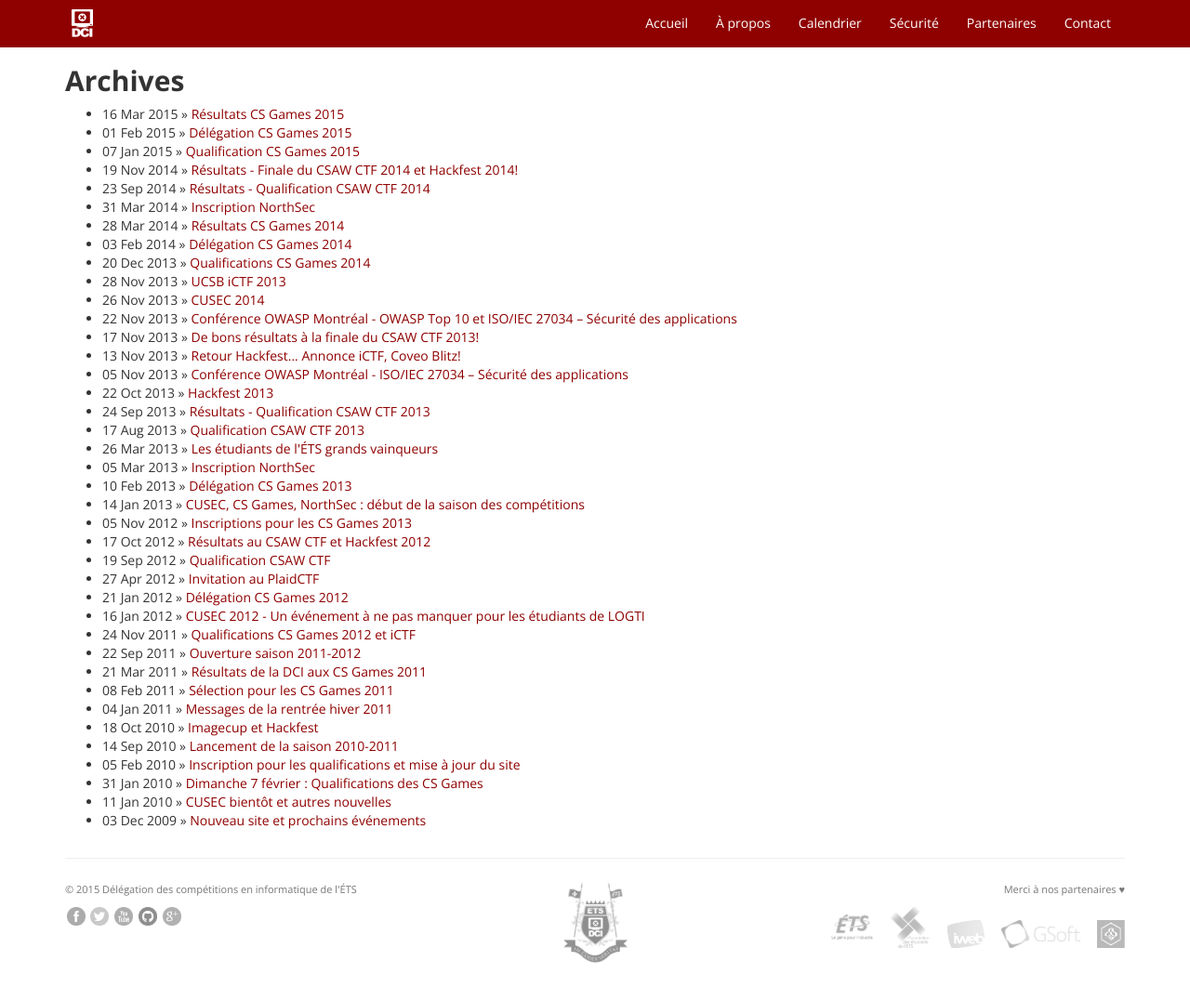
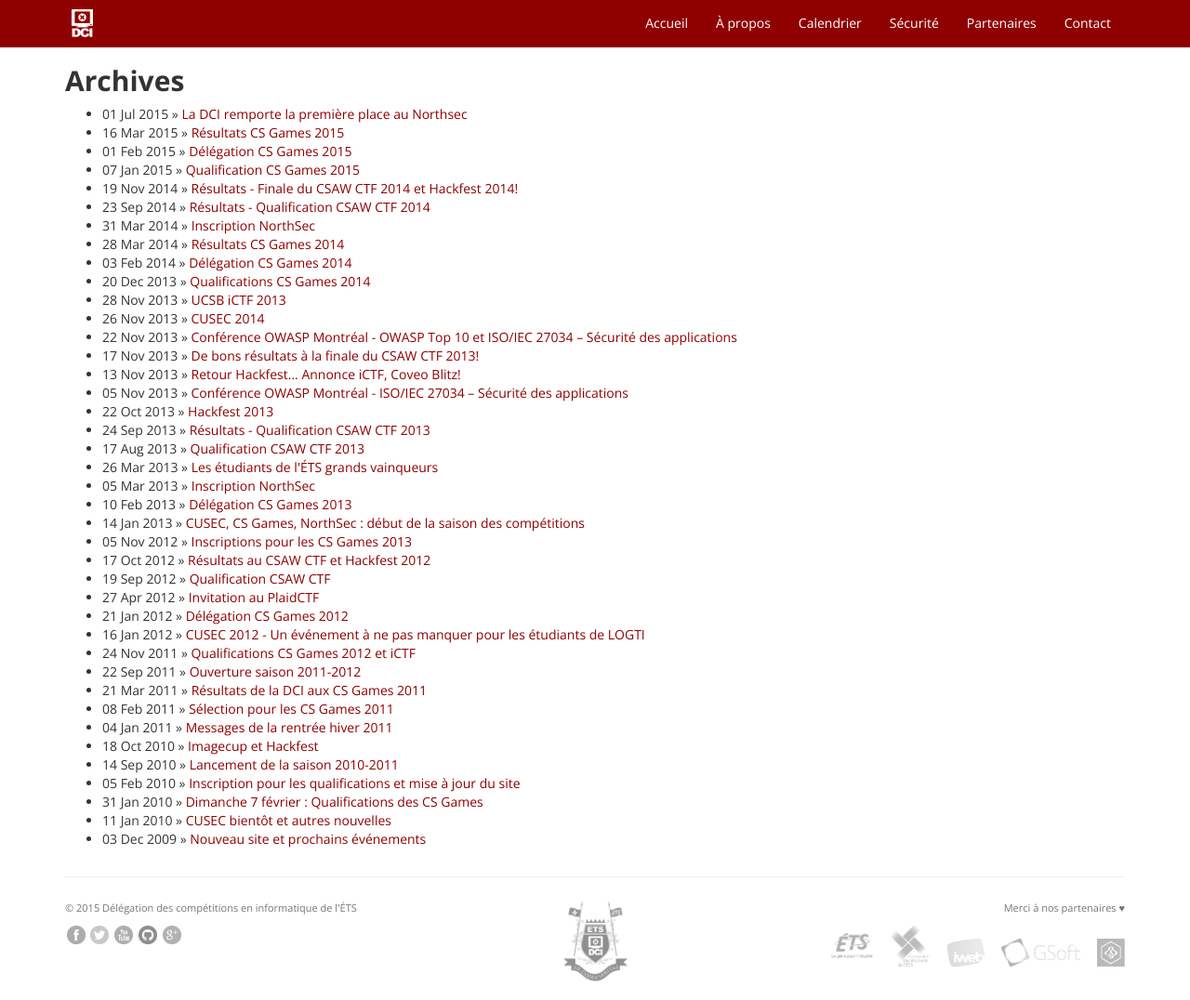
Before and after one commit to dciets/dciets.github.io, a Jekyll site: the page built from archives.html, in a window 1280 px wide and 1076 px high. Shown: the whole window at 93% size. Built offline with Jekyll 4.4.1, drawn with Linux system fonts in a browser that asks for light colours; Markdown is read by kramdown in place of the engine named in the settings.

Commit message:
Article du NorthSec 2015

```diff
--- a/index.html
+++ b/index.html
@@ -4,9 +4,9 @@
 <!-- Jumbotron -->
 <div class='jumbotron'>
   <div class='container'>
-    <h1>R&eacute;sultats des CS Games 2015</h1>
-    <div class='p'>La DCI remporte les CS Games 2015 !</div>
-    <a class='btn btn-primary btn-md' href='news/2015/03/16/resultats-cs-games-2015/'>Plus d'informations sur les r&eacute;sultats</a>
+    <h1>La DCI remporte la première place au Northsec 2015</h1>
+    <div class='p'>Une autre victoire pour la DCI</div>
+    <a class='btn btn-primary btn-md' href='/news/2015/07/01/la-dci-remport-la-premiere-place-au-northsec/'>Plus d'informations sur les r&eacute;sultats</a>
   </div>
 </div>
 <div class='container'>
--- /dev/null
+++ b/news/_posts/2015-07-01-la-dci-remport-la-premiere-place-au-northsec.html
@@ -0,0 +1,62 @@
+---
+layout: post
+title:  "La DCI remporte la première place au Northsec"
+date:   2015-07-01 23:13:37
+---
+
+<p>
+  Par Félix Cloutier. <a href="http://journal.aeets.com/article.php?id=242">Publié en juillet 2015 dans le journal L'Heuristique</a>.
+</p>
+
+<div class="row">
+  <div class="col-sm-6 col-md-8">
+    <p>
+      <img src="/img/news/northsec_2015_hack_toute.jpg" alt="">
+    </p>
+    <p>
+      Pour son dixième anniversaire, la Délégation des compétitions informatiques de l’ÉTS (DCI) n’en finit plus de remporter les honneurs. Après une solide performance aux <a href="http://journal.aeets.com/article.php?id=220">CS Games en mars dernier</a>, la Délégation s’est attaquée au <a href="https://www.nsec.io/">NorthSec</a>, autodécrit comme étant le plus gros événement de sécurité appliquée au Canada, où elle a à nouveau remporté la première place.
+    </p>
+  </div>
+</div>
+
+<div class="row">
+  <div class="col-sm-6 col-md-8">
+    <p>
+      Le NorthSec rassemble 32 équipes de 8 personnes durant une fin de semaine pour une compétition de style Capture The Flag. Sa grande particularité est de mettre à la disposition de toutes les équipes un Internet virtuel, où on y simule des routeurs et des ordinateurs, donnant un « bac à sable » réaliste d’un réseau réel.
+    </p>
+
+    <p>
+      Cette année, comme mise en situation, une révolution germait au royaume de Rao : une parodie à peine voilée de la Corée du Nord. Les équipes devaient soutenir les insurgés et insurgées en attaquant les services Internet loufoques du régime totalitaire.
+    </p>
+
+    <p>
+      Le nom « Rao » a fait l’objet d’une blague très élaborée toute la fin de semaine : les organisateurs et organisatrices avaient une énorme jarre de biscuits « Orao »; les participants et participantes ont reçu un appareil électronique caché dans une boîte « d’Oraos »; un des défis demandait de modifier la recette des biscuits Orao à l’intérieur d’une usine (virtuelle) pour y retirer le « sérum de conformité »; les médailles que les gagnants ont reçues portent un motif semblable à celui des biscuits Oreo.
+    </p>
+
+    <p>
+      Six des 32 équipes participantes provenaient de l’ÉTS. Parmi les autres, on retrouvait des participants venus des États-Unis, des équipes formées d’employés et d’employées de la sécurité chez de multiples institutions financières, et des compagnies de sécurité informatique et de rétro-ingénierie. C’est donc tout un exploit pour nos étudiants de remporter la première place, triomphant ainsi d’un bataillon de professionnels et de professionnelles.
+    </p>
+
+    <p>
+      Au final, l’équipe HACK_TOUTE a triomphé avec 5 points d’avance sur l’équipe 0k10k, formée par l’entreprise quasi éponyme <a href="https://www.okiok.com/fr/">Okiok</a>. Les deux équipes se sont férocement battues pour la première place dans les dernières heures de la compétition, jouant à saute-mouton pour la première place sur le tableau des points.
+    </p>
+
+    <p>
+      La Délégation remercie chaleureusement ses commanditaires pour leur soutien et félicite ses membres pour leur participation exceptionnelle.
+    </p>
+
+    <p>
+      La DCI, toujours à la recherche de nouveaux membres (quel que soit leur niveau d’expérience), peut être rejointe via <a href="https://facebook.com/dciets">Facebook</a>, <a href="https://twitter.com/dciets">Twitter</a>, sa <a href="https://groups.google.com/forum/#!forum/dciets/join">liste de distribution</a> ou son <a href="http://dciets.com">site Web</a>.
+    </p>
+  </div>
+
+  <div class="col-sm-6 col-md-4">
+    <p>
+      <img src="/img/news/northsec_2015_tableau.png" alt="Le tableau de pointage final">
+    </p>
+    <blockquote>
+      Le tableau de pointage final. En haut à gauche, la progression des équipes HACK_TOUTE (rose, de l’ÉTS) et 0k10k (jaune) lors de la dernière journée
+      <footer><cite>Photo médiatique distribuée par l’organisation du NorthSec.</cite></footer>
+    </blockquote>
+  </div>
+</div>
```
Also changed, not shown: img/news/northsec_2015_hack_toute.jpg (added), 1 other file.
